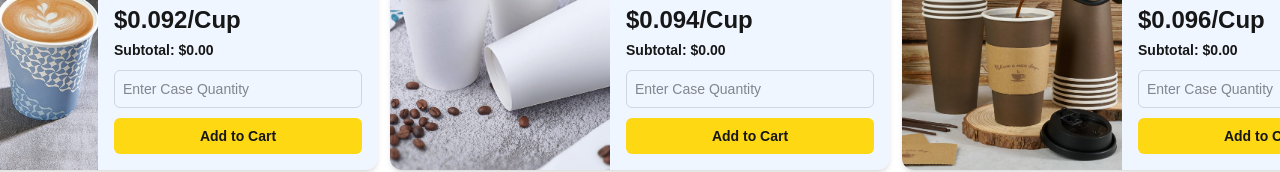
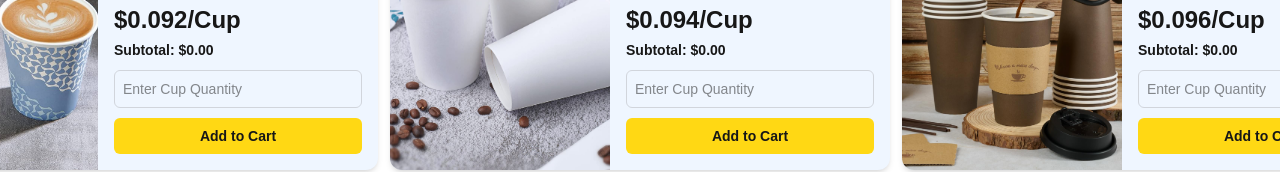
Before and after one commit to Emadedin1/allpacstore, a Next.js app in the folder frontend/: page / in a window 1280 px wide. Shown: the part 690-862 px from the top of the page. Built offline with nearby package versions, Linux system fonts and the light colour scheme.

Commit message:
add quantity limits

```diff
--- a/frontend/src/components/CupCard.jsx
+++ b/frontend/src/components/CupCard.jsx
@@ -76,10 +76,11 @@ export default function CupCard({ cup }) {
         <input
           onClick={e => e.stopPropagation()}
           type="number"
-          min="0"
+          min={300}
+          step={100}
           value={caseQty}
           onChange={(e) => setCaseQty(e.target.value)}
-          placeholder="Enter Case Quantity"
+          placeholder="Enter Cup Quantity"
           className="mt-2 p-2 border border-gray-300 rounded-md text-sm"
 
         />
```
